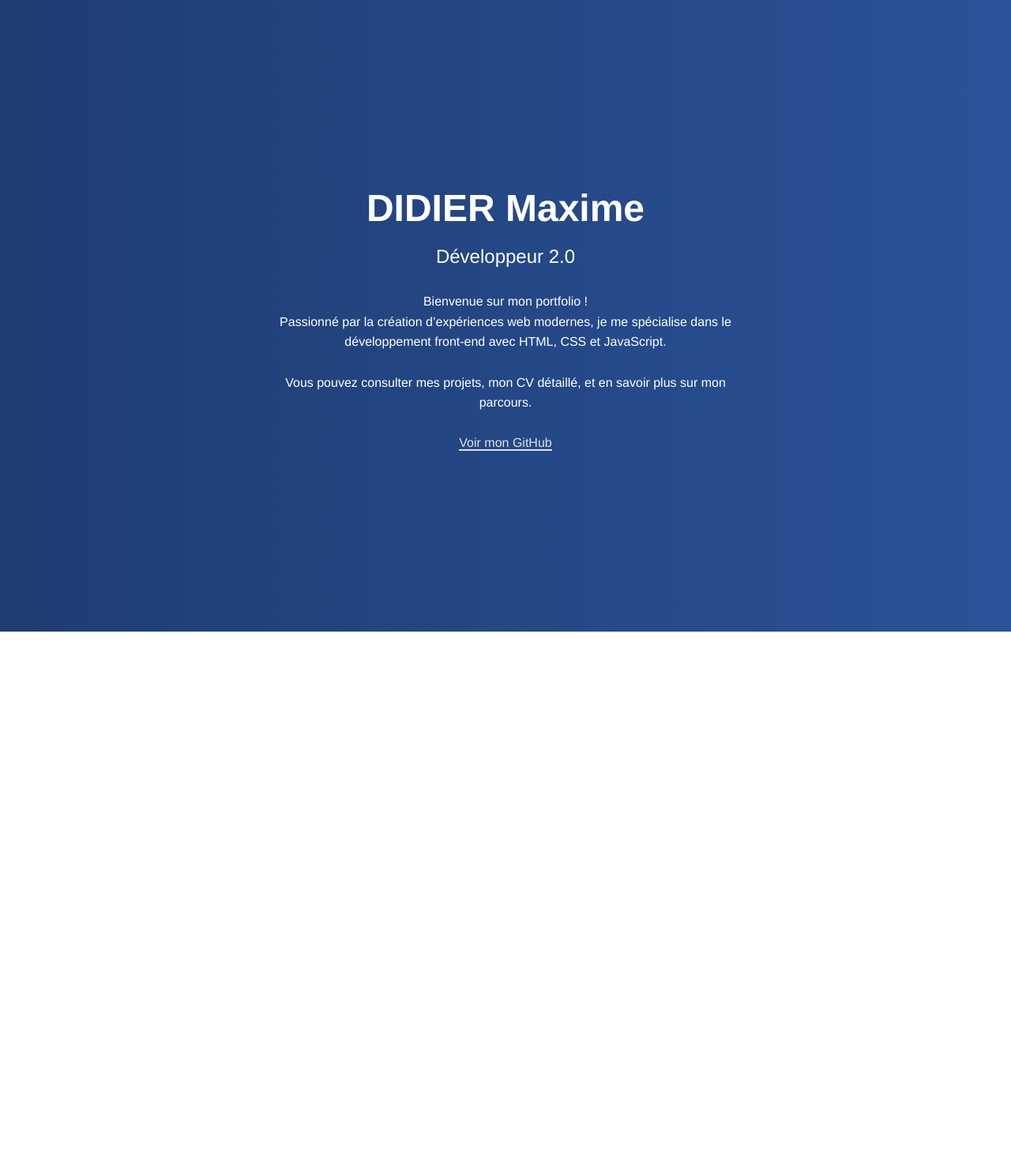
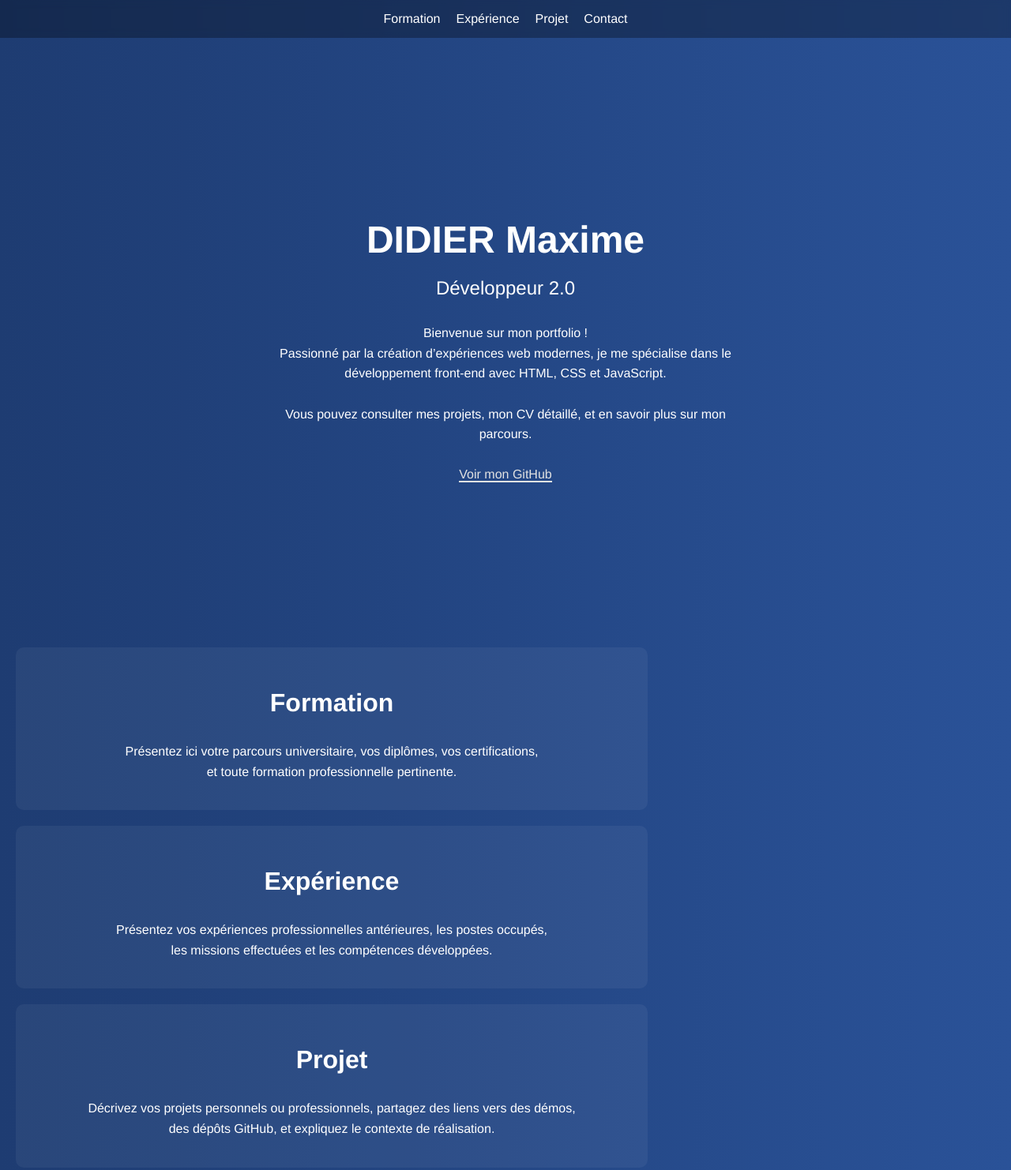
Before and after one commit to DevMax1me/DevMax1me.github.io, a plain HTML site: page index.html in a window 1280 px wide. Shown: the top 1482 px of the page at 79% size. Before the commit the page ends 800 px from the top, so only its background shows below. Drawn offline with Linux system fonts and the light colour scheme.

Commit message:
Test avec des section et navbar

```diff
--- a/index.html
+++ b/index.html
@@ -11,11 +11,59 @@
             padding: 0;
             background: linear-gradient(to right, #1e3c72, #2a5298);
             color: #fff;
+        }
+
+        /* Navigation */
+        header {
+            position: fixed;
+            top: 0;
+            width: 100%;
+            background: rgba(0, 0, 0, 0.3);
+            backdrop-filter: blur(5px);
+            z-index: 999;
+        }
+
+        nav {
+            display: flex;
+            justify-content: center;
+            align-items: center;
+            padding: 15px 0;
+        }
+
+        nav ul {
+            list-style: none;
+            display: flex;
+            gap: 20px;
+            margin: 0;
+            padding: 0;
+        }
+
+        nav ul li {
+            margin: 0;
+        }
+
+        nav ul li a {
+            color: #ffffff;
+            text-decoration: none;
+            font-weight: 500;
+            transition: color 0.3s;
+            border-bottom: 2px solid transparent;
+        }
+
+        nav ul li a:hover {
+            color: #e2e2e2;
+            border-bottom: 2px solid #e2e2e2;
+        }
+
+        /* Section Héro */
+        .hero {
             display: flex;
             flex-direction: column;
             align-items: center;
             justify-content: center;
-            height: 100vh;
+            min-height: 100vh;
+            padding-top: 80px; /* Pour que le contenu ne passe pas sous le header */
+            box-sizing: border-box;
         }
 
         h1, h2 {
@@ -78,9 +126,48 @@
             color: #ffffff;
             border-color: #ffffff;
         }
+
+        /* Sections */
+        section {
+            padding: 100px 20px;
+            max-width: 800px;
+            margin: 0 auto;
+            box-sizing: border-box;
+        }
+
+        section h3 {
+            font-size: 2rem;
+            text-align: center;
+            margin-bottom: 30px;
+        }
+
+        section p {
+            text-align: center;
+            line-height: 1.6;
+        }
+
+        /* Un petit effet visuel pour les sections */
+        .bg-alt {
+            background: rgba(255, 255, 255, 0.05);
+            border-radius: 10px;
+            margin: 20px;
+            padding: 20px;
+        }
     </style>
 </head>
 <body>
+    <header>
+        <nav>
+            <ul>
+                <li><a href="#formation">Formation</a></li>
+                <li><a href="#experience">Expérience</a></li>
+                <li><a href="#projet">Projet</a></li>
+                <li><a href="#contact">Contact</a></li>
+            </ul>
+        </nav>
+    </header>
+
+    <div class="hero">
         <h1>DIDIER Maxime</h1>
         <h2>Développeur 2.0</h2>
         <div class="info">
@@ -89,5 +176,38 @@
             Vous pouvez consulter mes projets, mon CV détaillé, et en savoir plus sur mon parcours.<br><br>
             <a href="https://github.com/">Voir mon GitHub</a>
         </div>
+    </div>
+
+    <section id="formation" class="bg-alt">
+        <h3>Formation</h3>
+        <p>
+            Présentez ici votre parcours universitaire, vos diplômes, vos certifications,<br>
+            et toute formation professionnelle pertinente.
+        </p>
+    </section>
+
+    <section id="experience" class="bg-alt">
+        <h3>Expérience</h3>
+        <p>
+            Présentez vos expériences professionnelles antérieures, les postes occupés,<br>
+            les missions effectuées et les compétences développées.
+        </p>
+    </section>
+
+    <section id="projet" class="bg-alt">
+        <h3>Projet</h3>
+        <p>
+            Décrivez vos projets personnels ou professionnels, partagez des liens vers des démos,<br>
+            des dépôts GitHub, et expliquez le contexte de réalisation.
+        </p>
+    </section>
+
+    <section id="contact" class="bg-alt">
+        <h3>Contact</h3>
+        <p>
+            Indiquez comment vous contacter : adresse e-mail, formulaire de contact, LinkedIn, etc.
+        </p>
+    </section>
+
 </body>
 </html>
```
Lines whose indentation alone changed are shown as unchanged.
